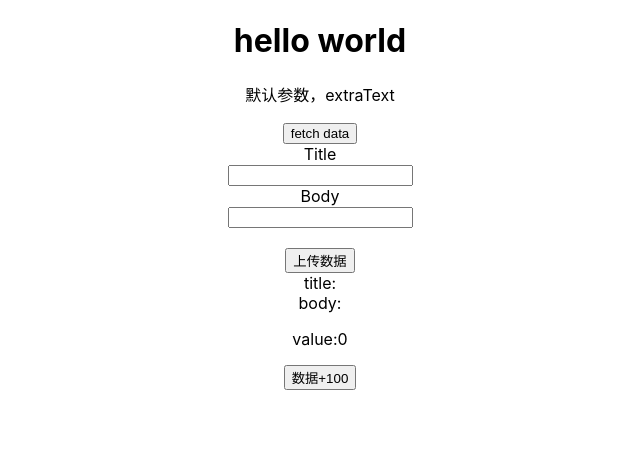
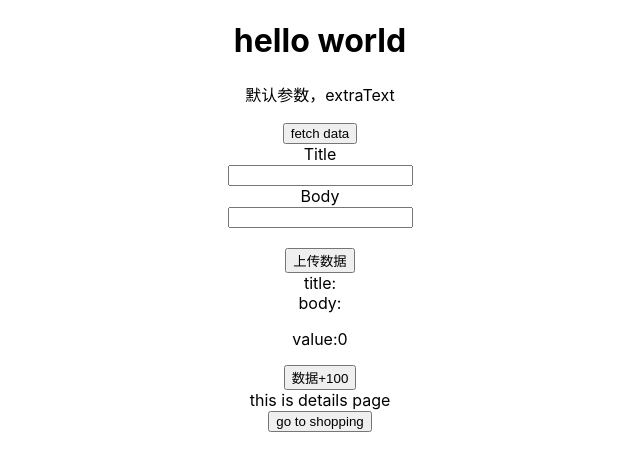
Before and after one commit to kasoqian/react-typescript-demo, a React (Create React App) app: page / in a window 1280 px wide. Shown: the top 470 px of the page, without its empty margins (320-960 px from the left). Built offline with nearby package versions, Linux system fonts and the light colour scheme.

Commit message:
feat: 用枚举的方法, 在有限的区间内进行限制

```diff
--- a/src/App.tsx
+++ b/src/App.tsx
@@ -7,6 +7,8 @@ interface FormData {
   title: string;
   body: string;
 }
+
+type CheckTable = "Details" | "Shopping";
 
 const defaultFormData = {
   title: "",
@@ -24,6 +26,8 @@ function App({ headerText, extraText = "默认参数，extraText" }: AppProps) {
   const { title, body } = formeData;
 
   const { state, dispatch } = useContext(InputValueContext);
+
+  const [checkTable, setcheckTable] = useState<CheckTable>("Details");
 
   // 当input 改变时，重新定义formData的值
   // 此处的"React.ChangeEvent<HTMLInputElement>"来自于类型推断，鼠标放在e上就会显示
@@ -79,6 +83,22 @@ function App({ headerText, extraText = "默认参数，extraText" }: AppProps) {
       <button onClick={() => dispatch({ type: "set_input_value_to_100" })}>
         数据+100
       </button>
+
+      {checkTable === "Details" && (
+        <>
+          <div>this is details page</div>
+          <button onClick={() => setcheckTable("Shopping")}>
+            go to shopping
+          </button>
+        </>
+      )}
+
+      {checkTable === "Shopping" && (
+        <>
+          <div>this is shpping page</div>
+          <button onClick={() => setcheckTable("Details")}>go to detail</button>
+        </>
+      )}
     </div>
   );
 }
```
